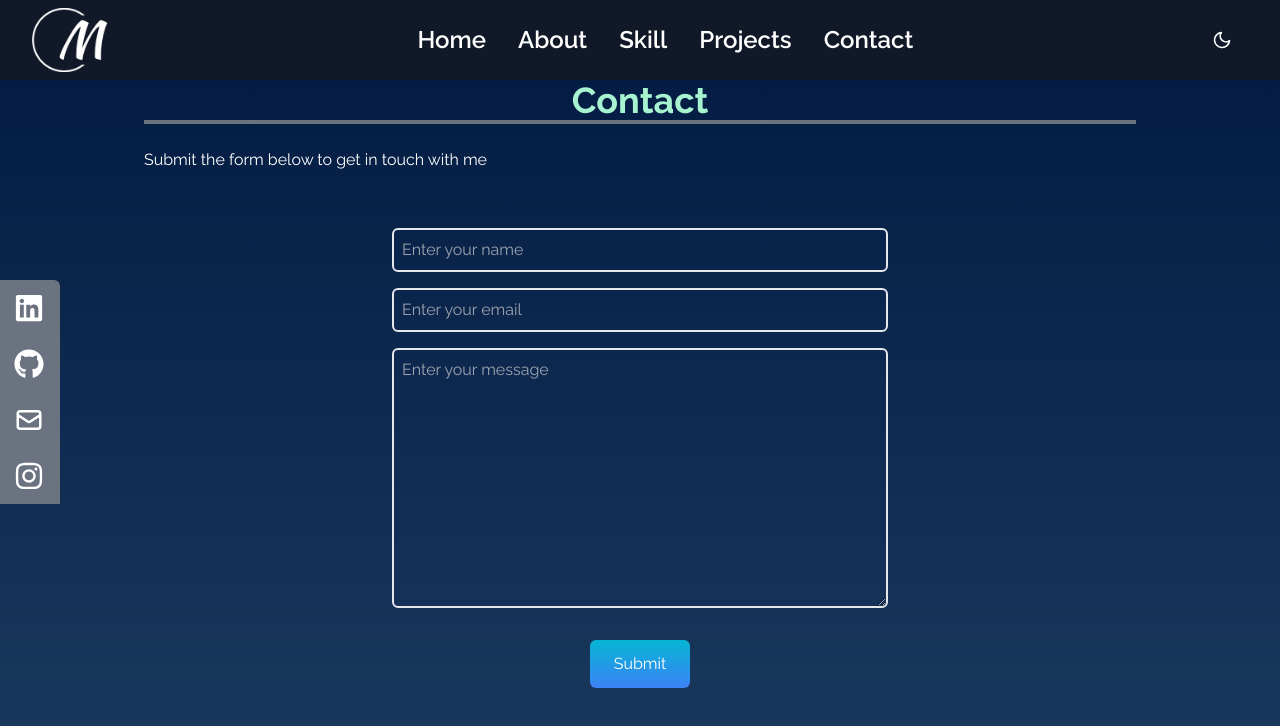
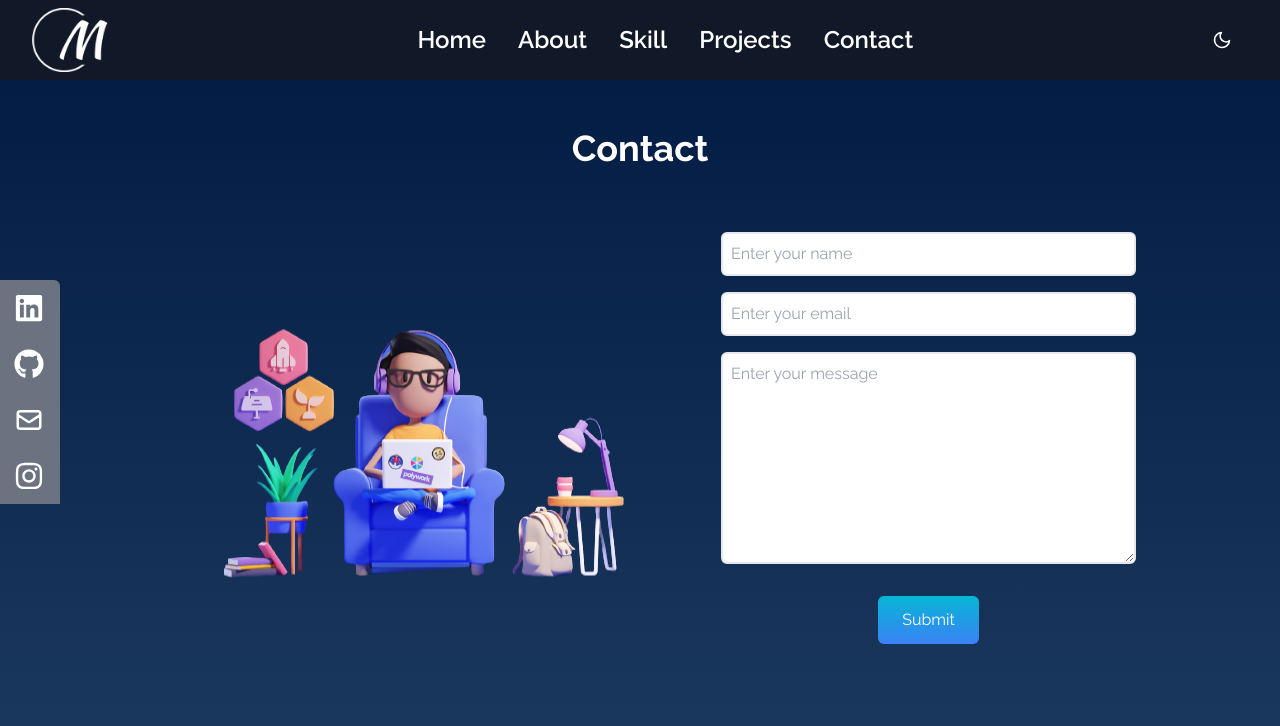
Before and after one commit to Manasamohapatra1/My_Portfolio, a React (Create React App) app: page /contactme in a window 1280 px wide. Shown: the top 726 px of the page. Built offline with nearby package versions, Linux system fonts and the light colour scheme.

Commit message:
contac  modified

```diff
--- a/src/components/About.jsx
+++ b/src/components/About.jsx
@@ -3,7 +3,7 @@ import { motion } from "framer-motion";
 
 const About = () => {
   return (
-    <div name="about" className="w-full h-full flex-wrap  object-contain">
+    <div name="about" className="w-full h-full flex-wrap ">
       <div className="max-w-screen-lg p-4 mx-auto flex flex-col justify-center w-full h-full">
         <motion.div
           initial={{ opacity: 0, y: -180 }}
@@ -18,7 +18,7 @@ const About = () => {
           initial={{ opacity: 0 }}
           animate={{ opacity: 1 }}
           transition={{ ease: "easeInOut", duration: 0.9, delay: 0.2 }}
-          className=" text-base md:text-lg font-semibold mt-8"
+          className=" text-base md:text-lg font-medium mt-8"
         >
           Hello! I'm Manasa Mohapatra, an Electrical Engineering undergraduate
           with a strong interest in software development. I specialize in
--- a/src/components/ContactMe.jsx
+++ b/src/components/ContactMe.jsx
@@ -1,18 +1,33 @@
 import React from "react";
+import Contactme from "../Assets/contact.png";
+import { motion } from "framer-motion";
 
 const Contact = () => {
   return (
-    <div name="contact" className="w-full h-screen p-4 text-white">
-      <div className="flex flex-col p-4 justify-center max-w-screen-lg mx-auto h-full">
-        <div className="pb-8">
-          <p className="text-4xl text-center  text-emerald-200 font-bold  border-b-4 border-gray-500">
-            Contact
-          </p>
-          <p className="py-6">Submit the form below to get in touch with me</p>
-        </div>
+    <div name="contact" className="w-full h-full p-4">
+      <div className="flex flex-col p-4 justify-between max-w-screen-lg mx-auto h-full">
+        <motion.p
+          initial={{ opacity: 0, y: -180 }}
+          animate={{ opacity: 1, y: 0 }}
+          transition={{ ease: "easeInOut", duration: 0.9, delay: 0.2 }}
+          className="text-4xl text-center mt-[6rem]   font-bold "
+        >
+          Contact
+        </motion.p>
+        {/* <p className="py-6">Submit the form below to get in touch with me</p> */}
 
-        <div className=" flex justify-center items-center">
-          <form
+        <div className="md:flex md:justify-between  md:mt-[4rem]">
+          <motion.img
+            initial={{ opacity: 0, x: -180 }}
+            animate={{ opacity: 1, x: 0 }}
+            transition={{ ease: "easeInOut", duration: 0.9, delay: 0.2 }}
+            src={Contactme}
+            alt="contact"
+          ></motion.img>
+          <motion.form
+            initial={{ opacity: 0, x: 180 }}
+            animate={{ opacity: 1, x: 0 }}
+            transition={{ ease: "easeInOut", duration: 0.9, delay: 0.2 }}
             action="https://getform.io/f/460c4e2e-ea53-4745-a6a5-a355d18d3b28"
             method="POST"
             className=" flex flex-col w-full md:w-1/2"
@@ -21,25 +36,25 @@ const Contact = () => {
               type="text"
               name="name"
               placeholder="Enter your name"
-              className="p-2 bg-transparent border-2 rounded-md text-white focus:outline-none"
+              className="p-2  border-2 rounded-md focus:outline-none"
             />
             <input
               type="text"
               name="email"
               placeholder="Enter your email"
-              className="my-4 p-2 bg-transparent border-2 rounded-md text-white focus:outline-none"
+              className="my-4 p-2  border-2 rounded-md focus:outline-none"
             />
             <textarea
               name="message"
               placeholder="Enter your message"
-              rows="10"
-              className="p-2 bg-transparent border-2 rounded-md text-white focus:outline-none"
+              rows="8"
+              className="p-2  border-2 rounded-md focus:outline-none"
             ></textarea>
 
-            <button className="text-white bg-gradient-to-b from-cyan-500 to-blue-500 px-6 py-3 my-8 mx-auto flex items-center rounded-md hover:scale-110 duration-300">
+            <button className="bg-gradient-to-b from-cyan-500 to-blue-500 px-6 py-3 my-8 mx-auto flex items-center rounded-md hover:scale-110 duration-300">
               Submit
             </button>
-          </form>
+          </motion.form>
         </div>
       </div>
     </div>
--- a/src/components/Project.jsx
+++ b/src/components/Project.jsx
@@ -90,7 +90,7 @@ const Projects = () => {
     window.open(codeHref, "_blank");
   };
   return (
-    <div name="project" className=" w-full md:h-full">
+    <div name="project" className=" w-full h-full md:h-full">
       <div className="max-w-screen-lg p-4 mx-auto flex flex-col justify-center w-full h-full">
         <motion.div
           initial={{ opacity: 0, y: -180 }}
--- a/src/components/Skill.jsx
+++ b/src/components/Skill.jsx
@@ -75,7 +75,7 @@ const Skill = () => {
   ];
 
   return (
-    <div name="skill" className="w-full h-full flex-wrap object-contain">
+    <div name="skill" className="w-full h-full ">
       <div className="max-w-screen-lg mx-auto p-4 flex flex-col justify-center w-full h-full">
         <div>
           <motion.p
```
Also changed, not shown: src/Assets/contact.png (added).
